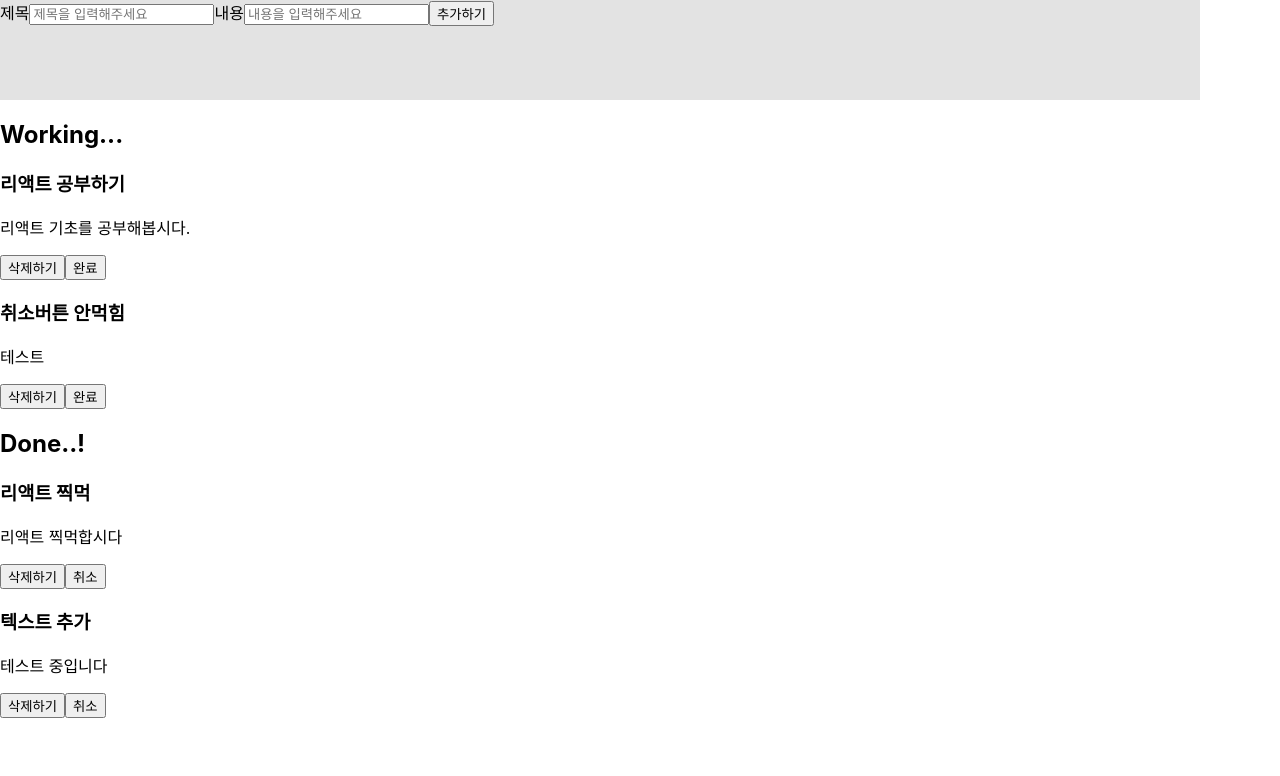
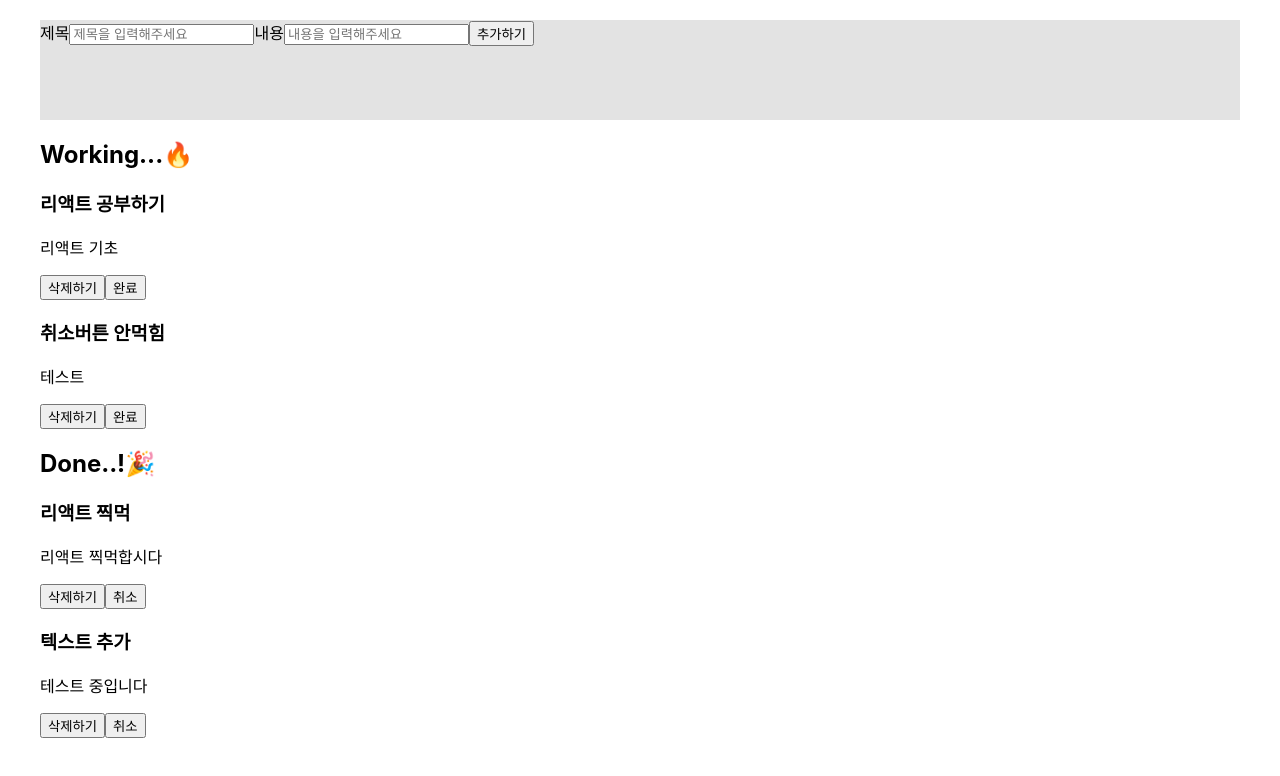
Before and after one commit to front-chan/chan-todo-list, a React (Create React App) app: page / in a window 1280 px wide. Shown: the top 776 px of the page. Built offline with nearby package versions, Linux system fonts and the light colour scheme.

Commit message:
docs todo-done

```diff
--- a/src/App.css
+++ b/src/App.css
@@ -1,9 +1,12 @@
 .App {
   max-width: 1200px;
+  min-width: 800px;
   width: 95%;
+  margin: 20px auto;
 }
 
 .App-header {
   background-color: rgb(227, 227, 227);
   height: 100px;
+  margin: auto;
 }
--- a/src/App.js
+++ b/src/App.js
@@ -5,12 +5,7 @@ import Done from "./components/Done";
 
 function App() {
   const [toDoList, setToDoList] = useState([
-    {
-      id: 1,
-      title: "리액트 공부하기",
-      toDo: "리액트 기초를 공부해봅시다.",
-      done: true,
-    },
+    { id: 1, title: "리액트 공부하기", toDo: "리액트 기초", done: true },
     { id: 2, title: "리액트 찍먹", toDo: "리액트 찍먹합시다", done: false },
     { id: 3, title: "텍스트 추가", toDo: "테스트 중입니다", done: false },
     { id: 4, title: "취소버튼 안먹힘", toDo: "테스트", done: true },
@@ -34,9 +29,15 @@ function App() {
     setToDoList(newToDoList);
   }
 
-  function changeToDoListHandler() {
-    const changeToDoList = toDoList.filter((todo) => todo.done === true);
-    setToDoList(changeToDoList);
+  function changeToDoListHandler(id) {
+    // const changeToDoList = toDoList.filter((todo) => todo.done === true);
+    // setToDoList(changeToDoList);
+    setToDoList(
+      toDoList.map((todo) => {
+        return todo.id === id ? (todo.done = false) : todo;
+        // todo.done === true ? (todo.done = false) : (todo.done = true);
+      })
+    );
   }
 
   return (
@@ -60,7 +61,7 @@ function App() {
       </header>
       <main>
         <section>
-          <h1>Working...</h1>
+          <h1>Working...🔥</h1>
           {toDoList.map((todo) => {
             return (
               <Working
@@ -73,7 +74,7 @@ function App() {
           })}
         </section>
         <section>
-          <h1>Done..!</h1>
+          <h1>Done..!🎉</h1>
           {toDoList.map((todo) => {
             return (
               // {todo.done === false}
--- /dev/null
+++ b/src/components/CustomButton.js
@@ -0,0 +1,17 @@
+function CustomButton(props) {
+  const { color, onClick, children } = props;
+  //   console.log(props.children);
+  if (color) {
+    return (
+      <button
+        style={{ backgroundColor: color, color: "white" }}
+        onClick={onClick}
+      >
+        {children}
+      </button>
+    );
+  }
+  return <button onClick={onClick}>{children}</button>;
+}
+
+export default CustomButton;
--- a/src/components/Done.js
+++ b/src/components/Done.js
@@ -1,3 +1,5 @@
+import CustomButton from "./CustomButton";
+
 function Done(props) {
   // console.log(props);
   if (props.todo.done === false) {
@@ -6,14 +8,14 @@ function Done(props) {
         <h3>{props.todo.title}</h3>
         <p>{props.todo.toDo}</p>
         <div>
-          <button
+          <CustomButton
             onClick={() => {
               props.handleDelete(props.todo.id);
             }}
           >
             삭제하기
-          </button>
-          <button
+          </CustomButton>
+          <CustomButton
             onClick={() => {
               props.handleChange(props.todo.done);
               // console.log(props.todo.done);
@@ -22,7 +24,7 @@ function Done(props) {
             }}
           >
             {props.todo.done === false ? "취소" : "완료"}
-          </button>
+          </CustomButton>
         </div>
       </div>
     );
--- a/src/components/Working.js
+++ b/src/components/Working.js
@@ -1,19 +1,21 @@
+import CustomButton from "./CustomButton";
+
 function Working(props) {
-  console.log(props.children);
+  //   console.log(props);
   if (props.todo.done === true) {
     return (
       <div>
         <h3>{props.todo.title}</h3>
         <p>{props.todo.toDo}</p>
         <div>
-          <button
+          <CustomButton
             onClick={() => {
               props.handleDelete(props.todo.id);
             }}
           >
             삭제하기
-          </button>
-          <button
+          </CustomButton>
+          <CustomButton
             onClick={() => {
               props.handleChange(props.todo.done);
               // console.log(props.todo.done);
@@ -22,7 +24,7 @@ function Working(props) {
             }}
           >
             {props.todo.done === true ? "완료" : "취소"}
-          </button>
+          </CustomButton>
         </div>
       </div>
     );
```
